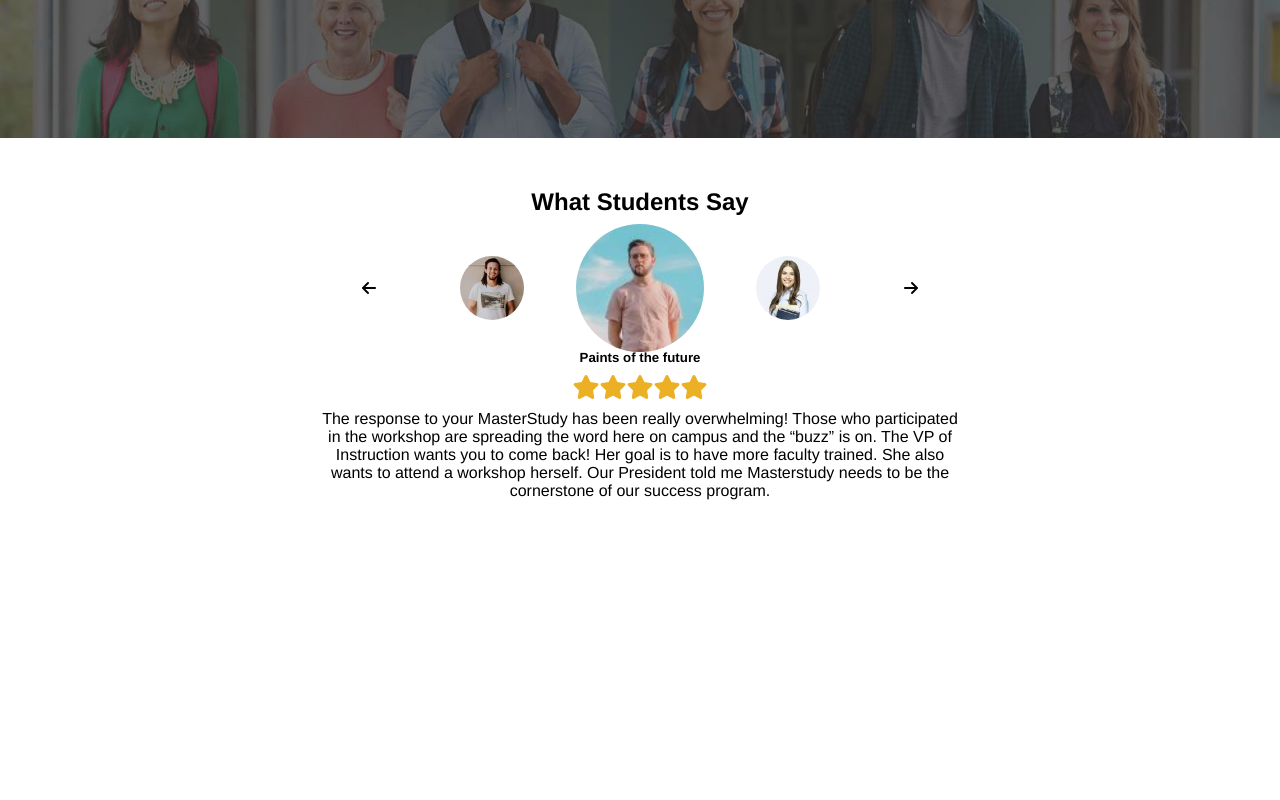
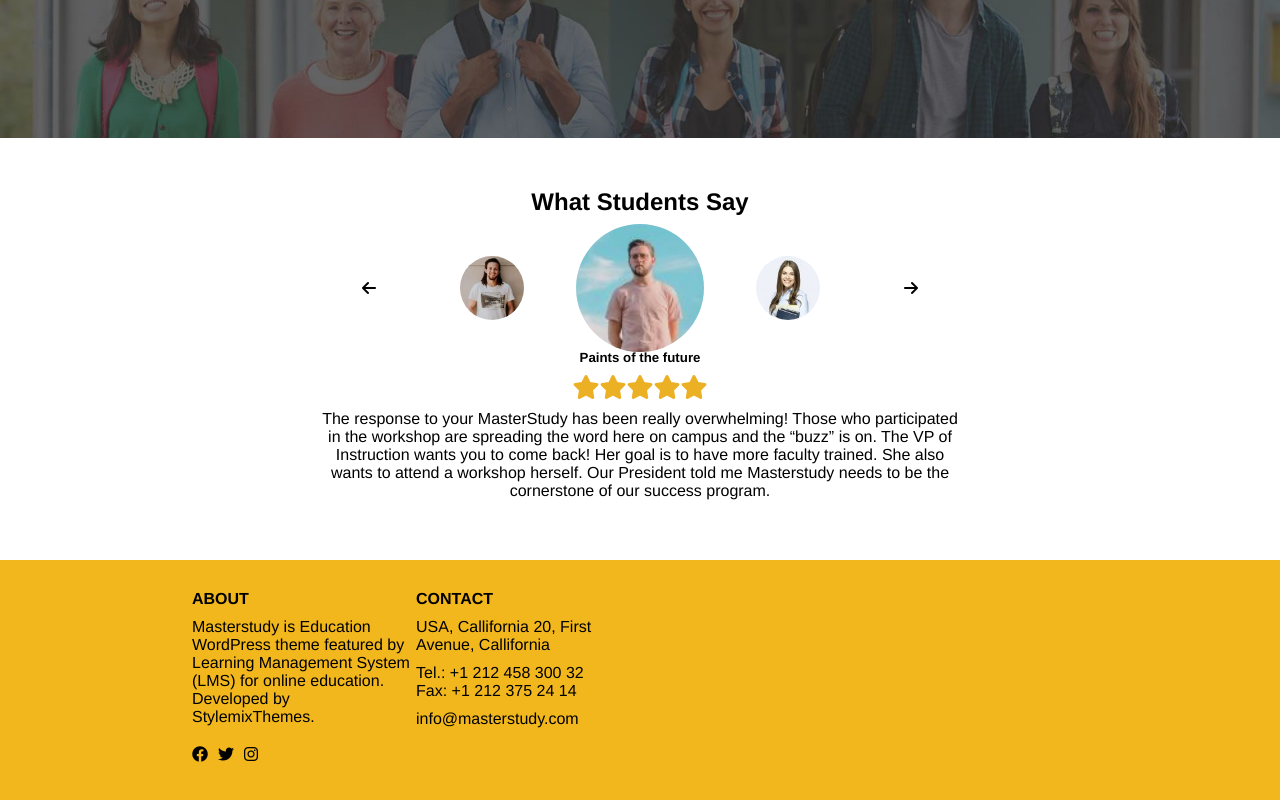
Before and after one commit to AndreaDeCeglia/proj-html-vuejs, a Vue app: page / in a window 1280 px wide. Shown: the part 2868-3668 px from the top of the page. Before the commit the page ends 3428 px from the top, so only its background shows below. Built offline with nearby package versions, Linux system fonts and the light colour scheme.

Commit message:
footer's first part done

```diff
--- a/src/App.vue
+++ b/src/App.vue
@@ -22,6 +22,8 @@
     <FooterComp
       :aboutObj="aboutObj"
       :contactObj="contactObj"
+      :pagesArray="pagesArray"
+      :blogArray="blogArray"
     />
 
   </div>
@@ -210,6 +212,7 @@ export default {
       },
 
       contactObj: {
+        title: 'CONTACT',
         address: 'USA, Callifornia 20, First Avenue, Callifornia',
         tel: 'Tel.: +1 212 458 300 32',
         fax: 'Fax: +1 212 375 24 14',
--- a/src/components/FooterComp.vue
+++ b/src/components/FooterComp.vue
@@ -1,6 +1,46 @@
 <template>
-  <footer>
+  <footer class="txt-left padding30-0">
+    <div class="container-70 flex-row">
 
+        <!-- about section -->
+        <div class="basis-25 flex-column justify-between align-start">
+            <h4>
+                {{ aboutObj.title }}
+            </h4>
+            <p class="margin10-0">
+                {{ aboutObj.text }}
+            </p>
+            <div class="margin10-0">
+                <i class="fa-brands fa-facebook"></i>
+                <i class="fa-brands fa-twitter margin-left10"></i>
+                <i class="fa-brands fa-instagram margin-left10"></i>
+            </div>
+        </div>
+
+        <!--  contact section -->
+        <div class="basis-25">
+            <h4>
+                {{ contactObj.title }}
+            </h4>
+            <p class="margin10-0">
+                {{ contactObj.address }}
+            </p>
+            <p class="margin10-0">
+                {{ contactObj.tel }}
+                <br>
+                {{ contactObj.fax }}
+            </p>
+            <p class="margin10-0">
+                {{ contactObj.mail }}
+            </p>
+        </div>
+
+        <!-- pages section -->
+        <div class="basis-25"></div>
+
+        <!-- blogs section -->
+        <div class="basis-25"></div>
+    </div>
   </footer>
 </template>
 
@@ -10,6 +50,8 @@ export default {
     props: {
         aboutObj: Object,
         contactObj: Object,
+        pagesArray: Array,
+        blogArray: Array,
     },
 }
 </script>
```
